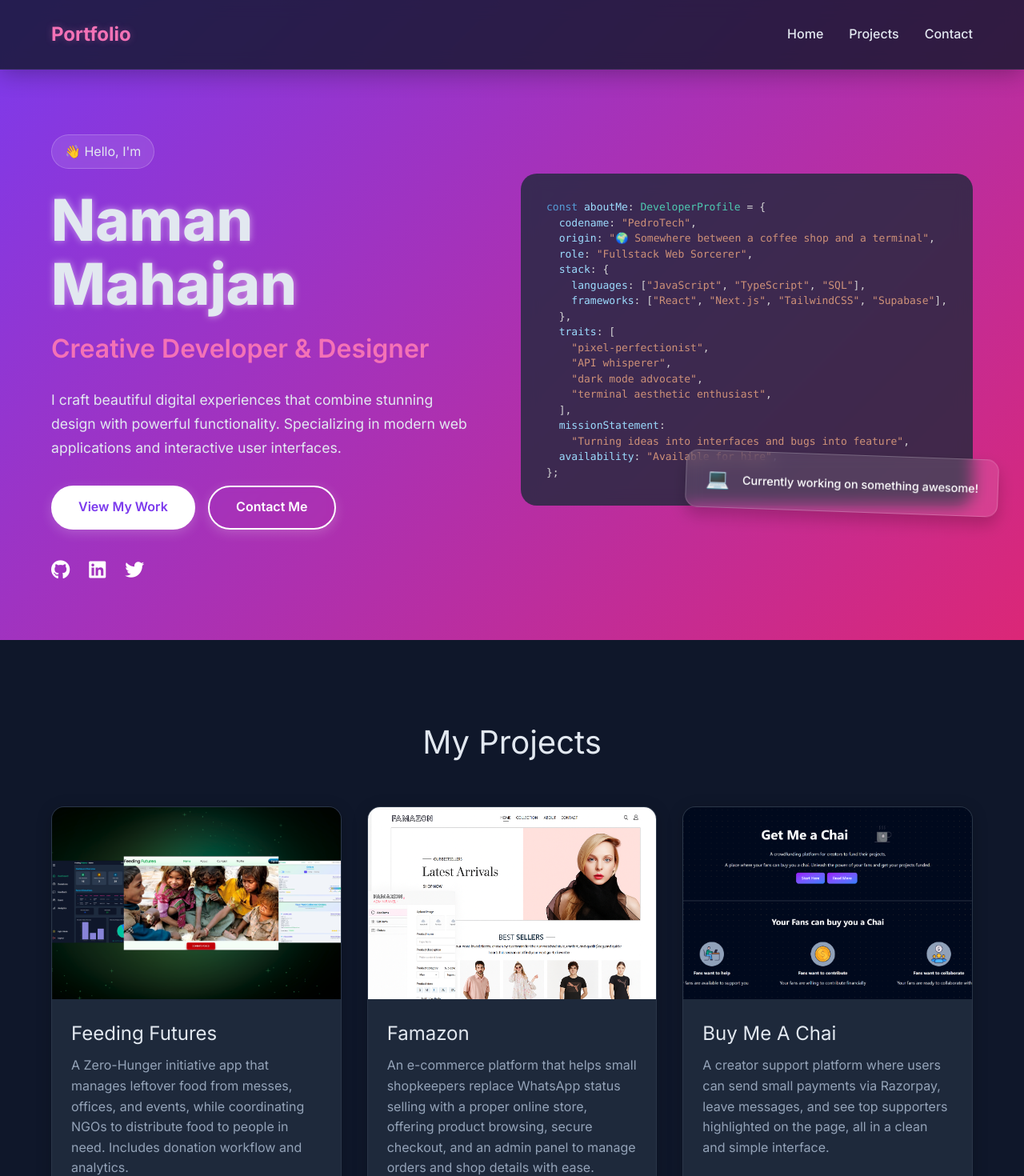
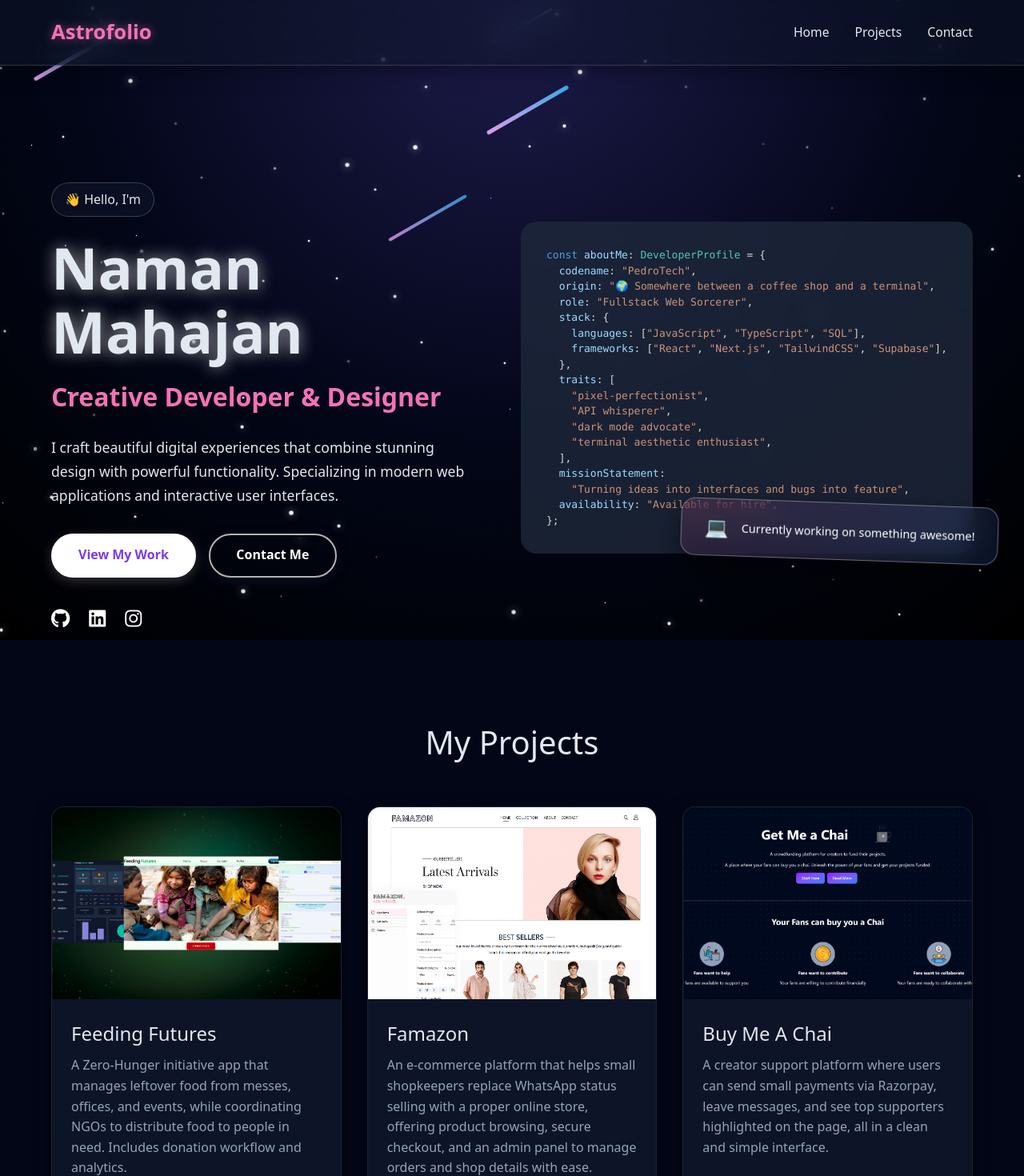
Before and after one commit to namanmahajan2020/Astrofolio, a React (Vite) app: page / in a window 1280 px wide. Shown: the top 1470 px of the page at 80% size. Built offline with nearby package versions, Linux system fonts and the light colour scheme; no server answers; the HTML template or start-up script is replaced by a standard one.

Commit message:
space baground

```diff
--- a/src/App.css
+++ b/src/App.css
@@ -11,12 +11,12 @@
   --accent-color: #f472b6;
   --text-color: #e2e8f0;
   --light-text: #94a3b8;
-  --background: #0f172a;
-  --section-bg: #1e293b;
+  --background: #020617;
+  --section-bg: #0b1120;
   --card-bg: #1e293b;
   --gradient-start: #7c3aed;
   --gradient-end: #db2777;
-  --nav-bg: rgba(15, 23, 42, 0.8);
+  --nav-bg: rgba(15, 23, 42, 0.85);
   --card-border: rgba(148, 163, 184, 0.1);
 }
 
@@ -24,14 +24,82 @@ body {
   line-height: 1.6;
   color: var(--text-color);
   background: var(--background);
+  font-family: system-ui, -apple-system, BlinkMacSystemFont, "Segoe UI",
+    sans-serif;
 }
 
+/* ============= STAR BACKGROUND ============= */
+
+.star-background {
+  position: fixed;
+  inset: 0;
+  z-index: 0;
+  overflow: hidden;
+  pointer-events: none;
+  background: radial-gradient(circle at top, #1e1b4b 0, #020617 55%, #000 100%);
+}
+
+/* individual stars */
+.star {
+  position: absolute;
+  border-radius: 999px;
+  background: #fff;
+  box-shadow: 0 0 8px rgba(255, 255, 255, 0.8);
+  animation-name: starPulse;
+  animation-iteration-count: infinite;
+  animation-direction: alternate;
+}
+
+/* meteors */
+.meteor {
+  position: absolute;
+  border-radius: 999px;
+  background: linear-gradient(90deg, #f9a8ff, #38bdf8);
+  opacity: 0.9;
+  transform: rotate(-30deg);
+  animation-name: meteorMove;
+  animation-timing-function: linear;
+  animation-iteration-count: infinite;
+}
+
+/* subtle twinkle */
+@keyframes starPulse {
+  from {
+    opacity: 0.3;
+    transform: scale(1);
+  }
+  to {
+    opacity: 1;
+    transform: scale(1.4);
+  }
+}
+
+/* meteor streak */
+@keyframes meteorMove {
+  0% {
+    transform: translate3d(0, 0, 0) rotate(-30deg);
+    opacity: 0;
+  }
+  10% {
+    opacity: 1;
+  }
+  100% {
+    transform: translate3d(-600px, 600px, 0) rotate(-30deg);
+    opacity: 0;
+  }
+}
+
+/* ============= APP SHELL ============= */
+
 .app {
+  position: relative;
+  width: 100%;
+  min-height: 100vh;
+  z-index: 1;
+  background: transparent; /* important: let stars show through */
   opacity: 0;
   transform: translateY(20px);
   transition: opacity 0.6s ease-out, transform 0.6s ease-out;
-  width: 100%;
-  min-height: 100vh;
 }
 
 .app.loaded {
@@ -39,27 +107,36 @@ body {
   transform: translateY(0);
 }
 
+/* ============= NAVBAR ============= */
 .navbar {
-  position: fixed;
-  top: 0;
-  left: 0;
-  right: 0;
+  position: fixed !important;
+  top: 0 !important;
+  left: 0 !important;
+  right: 0 !important;
+
   display: flex;
   justify-content: space-between;
   align-items: center;
-  padding: 1.5rem 5%;
-  background: var(--nav-bg);
-  backdrop-filter: blur(10px);
-  z-index: 1000;
-  box-shadow: 0 4px 30px rgba(0, 0, 0, 0.3);
-  border-bottom: 1px solid var(--card-border);
+
+  padding: 1.25rem 5%;
+
+  /* glass effect */
+  background: rgba(15, 23, 42, 0.55);
+  backdrop-filter: blur(18px);
+  -webkit-backdrop-filter: blur(18px);
+
+  border-bottom: 1px solid rgba(148, 163, 184, 0.25);
+  box-shadow: 0 4px 30px rgba(0, 0, 0, 0.4);
+
+  z-index: 9999 !important; /* always above everything */
 }
 
+
 .logo {
-  font-size: 1.5rem;
+  font-size: 1.6rem;
   font-weight: 700;
   color: var(--accent-color);
-  text-shadow: 0 0 10px rgba(244, 114, 182, 0.3);
+  text-shadow: 0 0 12px rgba(244, 114, 182, 0.5);
 }
 
 .nav-links {
@@ -72,7 +149,8 @@ body {
   text-decoration: none;
   color: var(--text-color);
   font-weight: 500;
-  transition: all 0.3 ease;
+  font-size: 0.98rem;
+  transition: all 0.25s ease;
   position: relative;
   cursor: pointer;
 }
@@ -85,7 +163,7 @@ body {
   width: 0;
   height: 2px;
   background: var(--accent-color);
-  transition: width 0.3s ease;
+  transition: width 0.25s ease;
 }
 
 .nav-links a:hover {
@@ -96,16 +174,14 @@ body {
   width: 100%;
 }
 
-/* Hero Section */
+/* ============= HERO SECTION ============= */
 
 .hero {
+  padding-top: 120px !important;
+
   min-height: 100vh;
-  background: linear-gradient(
-    135deg,
-    var(--gradient-start) 0%,
-    var(--gradient-end) 100%
-  );
-
+  /* remove big solid gradient – make transparent so stars show */
+  background: transparent;
   display: flex;
   align-items: center;
   padding: 0 5%;
@@ -135,7 +211,7 @@ body {
 .hero-badge {
   display: inline-block;
   padding: 0.5rem 1rem;
-  background: rgba(255, 255, 255, 0.1);
+  background: rgba(15, 23, 42, 0.6);
   border-radius: 50px;
   margin-bottom: 1.5rem;
   backdrop-filter: blur(5px);
@@ -145,7 +221,7 @@ body {
 .glitch {
   font-size: 4.5rem;
   font-weight: 800;
-  text-shadow: 0 0 10px rgba(255, 255, 255, 0.5);
+  text-shadow: 0 0 20px rgba(255, 255, 255, 0.6);
   position: relative;
   margin-bottom: 1rem;
   line-height: 1.1;
@@ -162,6 +238,7 @@ body {
   font-size: 1.1rem;
   margin-bottom: 2rem;
   line-height: 1.7;
+  max-width: 520px;
 }
 
 .cta-buttons {
@@ -193,17 +270,22 @@ body {
   border: 2px solid white;
 }
 
+.cta-primary:hover {
+  transform: translateY(-2px);
+  box-shadow: 0 6px 20px rgba(255, 255, 255, 0.3);
+}
+
 .cta-secondary {
   background: transparent;
   color: white;
-  box-shadow: 0 4px 15px rgba(255, 255, 255, 0.2);
-  border: 2px solid white;
+  box-shadow: 0 4px 15px rgba(15, 23, 42, 0.7);
+  border: 2px solid rgba(255, 255, 255, 0.7);
   backdrop-filter: blur(5px);
 }
 
 .cta-secondary:hover {
-  background: rgba(255, 255, 255, 0.1);
-  border-color: rgba(255, 255, 255, 0.3);
+  background: rgba(255, 255, 255, 0.06);
+  border-color: rgba(255, 255, 255, 0.9);
   transform: translateY(-2px);
 }
 
@@ -221,7 +303,7 @@ body {
   background: linear-gradient(
     90deg,
     transparent,
-    rgba(255, 255, 255, 0.2),
+    rgba(255, 255, 255, 0.3),
     transparent
   );
   transition: 0.5s;
@@ -250,13 +332,26 @@ body {
   position: absolute;
   bottom: 2rem;
   right: -2rem;
-  background: rgba(255, 255, 255, 0.1);
-  backdrop-filter: blur(10px);
-  padding: 1rem 1.5rem;
-  border-radius: 15px;
-  border: 1px solid rgba(255, 255, 255, 0.2);
-  box-shadow: 0 10px 20px rgba(0, 0, 0, 0.2);
+
+  /* glassmorphism */
+  background: linear-gradient(
+    135deg,
+    rgba(236, 72, 154, 0.116),
+    rgba(59, 131, 246, 0.127)
+  );
+  backdrop-filter: blur(18px);
+  -webkit-backdrop-filter: blur(18px);
+
+  padding: 1rem 1.8rem;
+  border-radius: 18px;
+  border: 1px solid rgba(248, 250, 252, 0.35);
+  box-shadow: 0 18px 35px rgba(0, 0, 0, 0.6);
+
+  display: inline-block;
 }
+
+
+
 
 .card-content {
   display: flex;
@@ -306,6 +401,11 @@ body {
   .social-links {
     justify-content: center;
   }
+
+  .floating-card {
+    position: static;
+    margin-top: 1.5rem;
+  }
 }
 
 @media (max-width: 768px) {
@@ -314,11 +414,11 @@ body {
   }
 }
 
-/* Projects Sections */
+/* ============= PROJECTS SECTION ============= */
 
 .projects {
   padding: 6rem 5%;
-  background-color: var(--background);
+  background-color: transparent; /* no solid bg */
   position: relative;
 }
 
@@ -337,11 +437,11 @@ body {
 }
 
 .project-card {
-  background: var(--card-bg);
+  background: rgba(15, 23, 42, 0.9);
   border-radius: 1rem;
   overflow: hidden;
-  box-shadow: 0 4px 20px rgba(0, 0, 0, 0.2);
-  transition: all 0.3 ease;
+  box-shadow: 0 4px 20px rgba(0, 0, 0, 0.5);
+  transition: all 0.3s ease;
   border: 1px solid var(--card-border);
   position: relative;
   display: flex;
@@ -360,7 +460,6 @@ body {
     var(--gradient-start) 0%,
     var(--gradient-end) 100%
   );
-
   opacity: 0;
   transition: opacity 0.3s ease;
   z-index: 1;
@@ -372,7 +471,7 @@ body {
 
 .project-card:hover {
   transform: translateY(-10px) scale(1.02);
-  box-shadow: 0 8px 30px rgba(0, 0, 0, 0.3);
+  box-shadow: 0 8px 30px rgba(0, 0, 0, 0.7);
   border-color: var(--accent-color);
 }
 
@@ -394,7 +493,7 @@ body {
   background: linear-gradient(
     45deg,
     transparent 0%,
-    rgba(255, 255, 255, 0.1) 50%,
+    rgba(255, 255, 255, 0.15) 50%,
     transparent 100%
   );
   transform: translateX(-100%);
@@ -426,18 +525,18 @@ body {
 
 .project-tech span {
   padding: 0.3rem 0.8rem;
-  background: rgba(255, 255, 255, 0.1);
+  background: rgba(255, 255, 255, 0.06);
   border-radius: 50px;
   font-size: 0.8rem;
   color: var(--accent-color);
-  border: 1px solid rgba(244, 114, 182, 0.2);
+  border: 1px solid rgba(244, 114, 182, 0.3);
 }
 
-/* contact section */
+/* ============= CONTACT SECTION ============= */
 
 .contact {
   padding: 6rem 5%;
-  background: var(--section-bg);
+  background: transparent; /* let stars show; form itself stays dark */
   position: relative;
 }
 
@@ -465,6 +564,11 @@ body {
 .contact-content {
   max-width: 600px;
   margin: 0 auto;
+  background: rgba(15, 23, 42, 0.9);
+  padding: 2.5rem 2rem;
+  border-radius: 1rem;
+  box-shadow: 0 10px 30px rgba(0, 0, 0, 0.7);
+  border: 1px solid var(--card-border);
 }
 
 .contact-form {
@@ -482,14 +586,14 @@ body {
   transition: all 0.3s ease;
   background: var(--card-bg);
   color: var(--text-color);
-  box-shadow: 0 2px 8px rgba(0, 0, 0, 0.1);
+  box-shadow: 0 2px 8px rgba(0, 0, 0, 0.3);
 }
 
 .contact-form input:focus,
 .contact-form textarea:focus {
   outline: none;
   border-color: var(--accent-color);
-  box-shadow: 0 4px 12px rgba(244, 144, 182, 0.2);
+  box-shadow: 0 4px 12px rgba(244, 144, 182, 0.4);
 }
 
 .contact-form textarea {
@@ -507,7 +611,7 @@ body {
   font-weight: 600;
   cursor: pointer;
   transition: all 0.3s ease;
-  box-shadow: 0 4px 12px rgba(124, 58, 237, 0.3);
+  box-shadow: 0 4px 12px rgba(124, 58, 237, 0.6);
   position: relative;
   overflow: hidden;
 }
@@ -522,7 +626,7 @@ body {
   background: linear-gradient(
     90deg,
     transparent,
-    rgba(255, 255, 255, 0.2),
+    rgba(255, 255, 255, 0.3),
     transparent
   );
   transition: 0.5s;
@@ -541,21 +645,23 @@ body {
 }
 
 .form-status.success {
-  background: rgba(34, 197, 94, 0.1);
-  border: 1px solid rgba(34, 197, 94, 0.2);
+  background: rgba(34, 197, 94, 0.15);
+  border: 1px solid rgba(34, 197, 94, 0.4);
   color: #4ade80;
 }
 
 .form-status.error {
-  background: rgba(239, 68, 68, 0.1);
-  border: 1px solid rgba(239, 68, 68, 0.2);
+  background: rgba(239, 68, 68, 0.15);
+  border: 1px solid rgba(239, 68, 68, 0.4);
   color: #f87171;
 }
+
+/* ============= FOOTER ============= */
 
 .footer {
   text-align: center;
   padding: 2rem;
-  background: var(--background);
+  background: transparent; /* no solid strip at bottom */
   color: var(--text-color);
   border-top: 1px solid var(--card-border);
 }
--- a/src/App.jsx
+++ b/src/App.jsx
@@ -3,6 +3,7 @@ import { Navbar } from "./components/Navbar";
 import { Hero } from "./components/Hero";
 import { Projects } from "./components/Projects";
 import { Contact } from "./components/Contact";
+import { StarBackground } from "./components/StarBackground";
 import { useEffect, useState } from "react";
 import emailjs from "@emailjs/browser";
 import { motion } from "framer-motion";
@@ -16,9 +17,13 @@ function App() {
   }, []);
 
   return (
+    <>
+      {/* ⭐ background layer */}
+      <StarBackground />
+
+      {/* main content */}
       <div className={`app ${isLoaded ? "loaded" : ""}`}>
         <Navbar />
-
         <Hero />
         <Projects />
         <Contact />
@@ -30,9 +35,10 @@ function App() {
           viewport={{ once: true }}
           transition={{ duration: 0.6 }}
         >
-        <p> &copy; 2025 PedroTech. All rights reserved.</p>
+          <p>© 2025 Naman's Astrofolio - All rights reserved.</p>
         </motion.footer>
       </div>
+    </>
   );
 }
 
--- a/src/components/Hero.jsx
+++ b/src/components/Hero.jsx
@@ -72,14 +72,14 @@ export const Hero = () => {
             </motion.a>
           </motion.div>
           <motion.div className="social-links" variants={staggerContainer}>
-            <motion.a href="https://github.com" target="_blank">
+            <motion.a href="https://github.com/namanmahajan2020" target="_blank">
               <i className="fab fa-github"> </i>
             </motion.a>
-            <motion.a href="https://linkedin.com" target="_blank">
+            <motion.a href="https://www.linkedin.com/in/naman418/" target="_blank">
               <i className="fab fa-linkedin"> </i>
             </motion.a>
-            <motion.a href="https://twitter.com" target="_blank">
-              <i className="fab fa-twitter"> </i>
+            <motion.a href="https://www.instagram.com/namanmahajan_17/" target="_blank">
+              <i className="fab fa-instagram"> </i>
             </motion.a>
           </motion.div>
         </motion.div>
--- a/src/components/Navbar.jsx
+++ b/src/components/Navbar.jsx
@@ -27,7 +27,7 @@ export const Navbar = () => {
         whileHover={{ scale: 1.05 }}
         whileTap={{ scale: 0.95 }}
       >
-        Portfolio
+        Astrofolio
       </motion.div>
 
       <motion.ul
@@ -36,26 +36,14 @@ export const Navbar = () => {
         initial="initial"
         animate="animate"
       >
-        <motion.li
-          variants={fadeInUp}
-          whileHover={{ scale: 1.1 }}
-          whileTap={{ scale: 0.95 }}
-        >
-          <a href="#home"> Home</a>
+        <motion.li variants={fadeInUp} whileHover={{ scale: 1.1 }} whileTap={{ scale: 0.95 }}>
+          <a href="#home">Home</a>
         </motion.li>
-        <motion.li
-          variants={fadeInUp}
-          whileHover={{ scale: 1.1 }}
-          whileTap={{ scale: 0.95 }}
-        >
-          <a href="#projects"> Projects</a>
+        <motion.li variants={fadeInUp} whileHover={{ scale: 1.1 }} whileTap={{ scale: 0.95 }}>
+          <a href="#projects">Projects</a>
         </motion.li>
-        <motion.li
-          variants={fadeInUp}
-          whileHover={{ scale: 1.1 }}
-          whileTap={{ scale: 0.95 }}
-        >
-          <a href="#contact"> Contact</a>
+        <motion.li variants={fadeInUp} whileHover={{ scale: 1.1 }} whileTap={{ scale: 0.95 }}>
+          <a href="#contact">Contact</a>
         </motion.li>
       </motion.ul>
     </motion.nav>
--- /dev/null
+++ b/src/components/StarBackground.jsx
@@ -0,0 +1,92 @@
+import { useEffect, useState } from "react";
+
+export const StarBackground = () => {
+  const [stars, setStars] = useState([]);
+  const [meteors, setMeteors] = useState([]);
+
+  useEffect(() => {
+    generateStars();
+    generateMeteors();
+
+    const handleResize = () => {
+      generateStars();
+    };
+
+    window.addEventListener("resize", handleResize);
+
+    return () => window.removeEventListener("resize", handleResize);
+  }, []);
+
+  const generateStars = () => {
+    const numberOfStars = Math.floor(
+      (window.innerWidth * window.innerHeight) / 10000
+    );
+
+    const newStars = [];
+
+    for (let i = 0; i < numberOfStars; i++) {
+      newStars.push({
+        id: i,
+        size: Math.random() * 3 + 1,
+        x: Math.random() * 100,
+        y: Math.random() * 100,
+        opacity: Math.random() * 0.5 + 0.5,
+        animationDuration: Math.random() * 4 + 2,
+      });
+    }
+
+    setStars(newStars);
+  };
+
+  const generateMeteors = () => {
+    const numberOfMeteors = 4;
+    const newMeteors = [];
+
+    for (let i = 0; i < numberOfMeteors; i++) {
+      newMeteors.push({
+        id: i,
+        size: Math.random() * 2 + 1,
+        x: Math.random() * 100,
+        y: Math.random() * 20,
+        delay: Math.random() * 15,
+        animationDuration: Math.random() * 3 + 3,
+      });
+    }
+
+    setMeteors(newMeteors);
+  };
+
+  return (
+    <div className="star-background">
+      {stars.map((star) => (
+        <div
+          key={star.id}
+          className="star"
+          style={{
+            width: star.size + "px",
+            height: star.size + "px",
+            left: star.x + "%",
+            top: star.y + "%",
+            opacity: star.opacity,
+            animationDuration: star.animationDuration + "s",
+          }}
+        />
+      ))}
+
+      {meteors.map((meteor) => (
+        <div
+          key={meteor.id}
+          className="meteor"
+          style={{
+            width: meteor.size * 50 + "px",
+            height: meteor.size * 2 + "px",
+            left: meteor.x + "%",
+            top: meteor.y + "%",
+            animationDelay: meteor.delay + "s",
+            animationDuration: meteor.animationDuration + "s",
+          }}
+        />
+      ))}
+    </div>
+  );
+};
--- a/src/index.css
+++ b/src/index.css
@@ -24,6 +24,7 @@ body {
   min-width: 100%;
   min-height: 100vh;
   width: 100%;
+  background: #020617;
 }
 
 /* Custom scrollbar */
```
Lines whose indentation alone changed are shown as unchanged.
